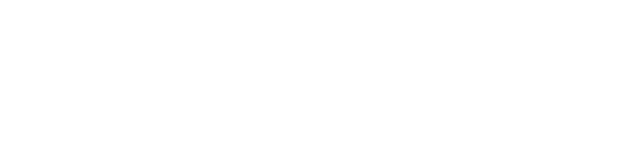
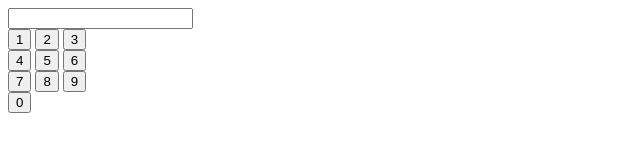
Before and after one commit to pchubinskiy/calc_abp, a plain HTML site: page index.html in a window 1280 px wide. Shown: the whole page, without its empty margins (0-640 px from the left). Drawn offline with Linux system fonts and the light colour scheme.

Commit message:
created calc buttons

```diff
--- a/index.html
+++ b/index.html
@@ -5,6 +5,29 @@
   <title>Document</title>
 </head>
 <body>
+  <input type="text">
+
+    <div style="display: block;">
+      <button type="submit">1</button>
+      <button type="submit">2</button>
+      <button type="submit">3</button>
+    </div>
+
+    <div style="display: block;">
+      <button type="submit">4</button>
+      <button type="submit">5</button>
+      <button type="submit">6</button>
+    </div>
+
+    <div style="display: block;">
+      <button type="submit">7</button>
+      <button type="submit">8</button>
+      <button type="submit">9</button>
+    </div>
+
+    <div style="display: block;">
+      <button type="submit">0</button>
+    </div>
 
 </body>
 </html>
```
